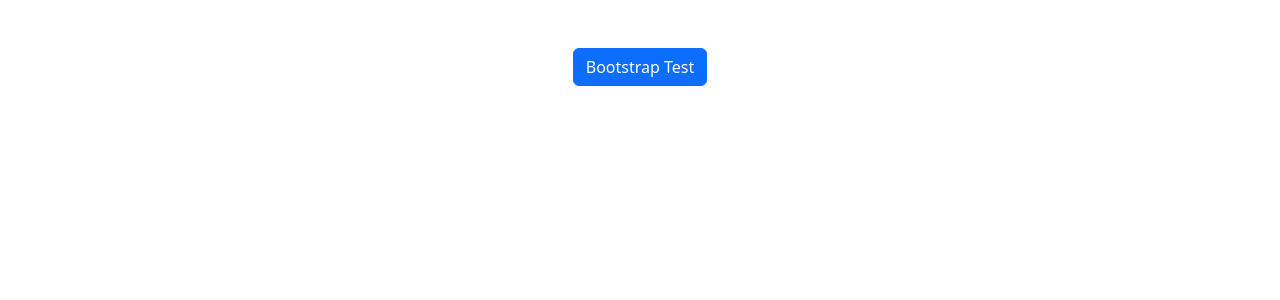
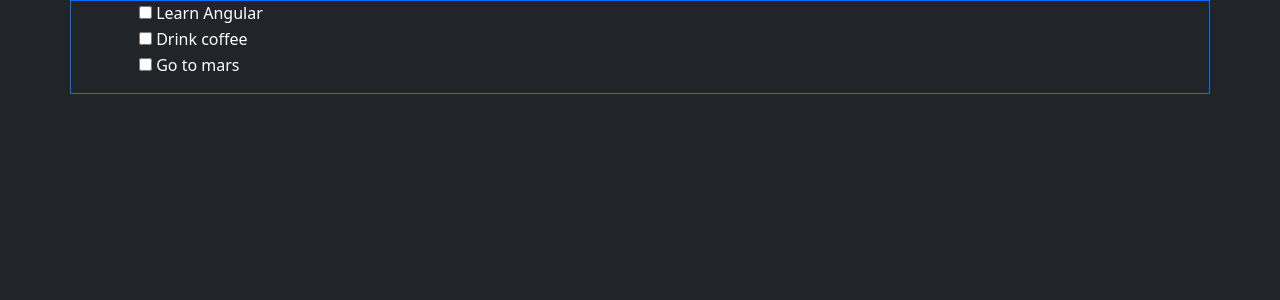
Before and after one commit to Dinuk-A/Angular101, an Angular app in the folder wish-list/: page / in a window 1280 px wide. Shown: the top 300 px of the page. Built offline with nearby package versions, Linux system fonts and the light colour scheme.

Commit message:
ngFor lesson added

```diff
--- a/wish-list/src/app/app.css
+++ b/wish-list/src/app/app.css
@@ -0,0 +1,3 @@
+.wish-list{
+    list-style: none;
+}
--- a/wish-list/src/app/app.html
+++ b/wish-list/src/app/app.html
@@ -1,3 +1,18 @@
-<div class="text-center mt-5">
-  <button class="btn btn-primary">Bootstrap Test</button>
-</div>
+<body class="bg-dark text-white min-vh-100">
+  <div class="container border border-primary ">
+
+    <ul class="wish-list">
+
+      <!-- ADD LI ITEMS FOR EACH ITEM  -->
+      <li *ngFor="let wish of items">
+        <div class="form-check">
+          <label for="" class="form-check-label">
+            <input type="checkbox" class="checkbox" name="" id=""> {{wish.wishText}}
+          </label>
+        </div>
+      </li>
+
+    </ul>
+
+  </div>
+</body>
--- a/wish-list/src/app/app.ts
+++ b/wish-list/src/app/app.ts
@@ -1,15 +1,17 @@
 import { Component, signal } from '@angular/core';
 import { RouterOutlet } from '@angular/router';
 import { wishItem } from './shared/models/wishItem';
+import { CommonModule } from '@angular/common';
 
 @Component({
   selector: 'app-root',
-  imports: [RouterOutlet],
+  imports: [CommonModule,RouterOutlet],
   templateUrl: './app.html',
   styleUrl: './app.css'
 })
 export class App {
 
+  // Create an array of wishItem objects
   items = [
     new wishItem('Learn Angular'),
     new wishItem('Drink coffee', true),
--- a/wish-list/src/index.html
+++ b/wish-list/src/index.html
@@ -10,8 +10,6 @@
 </head>
 
 <body>
-
-
   <app-root></app-root>
 </body>
 
```
Also changed, not shown: wish-list/4H TUTORIAL NOTES.txt.
